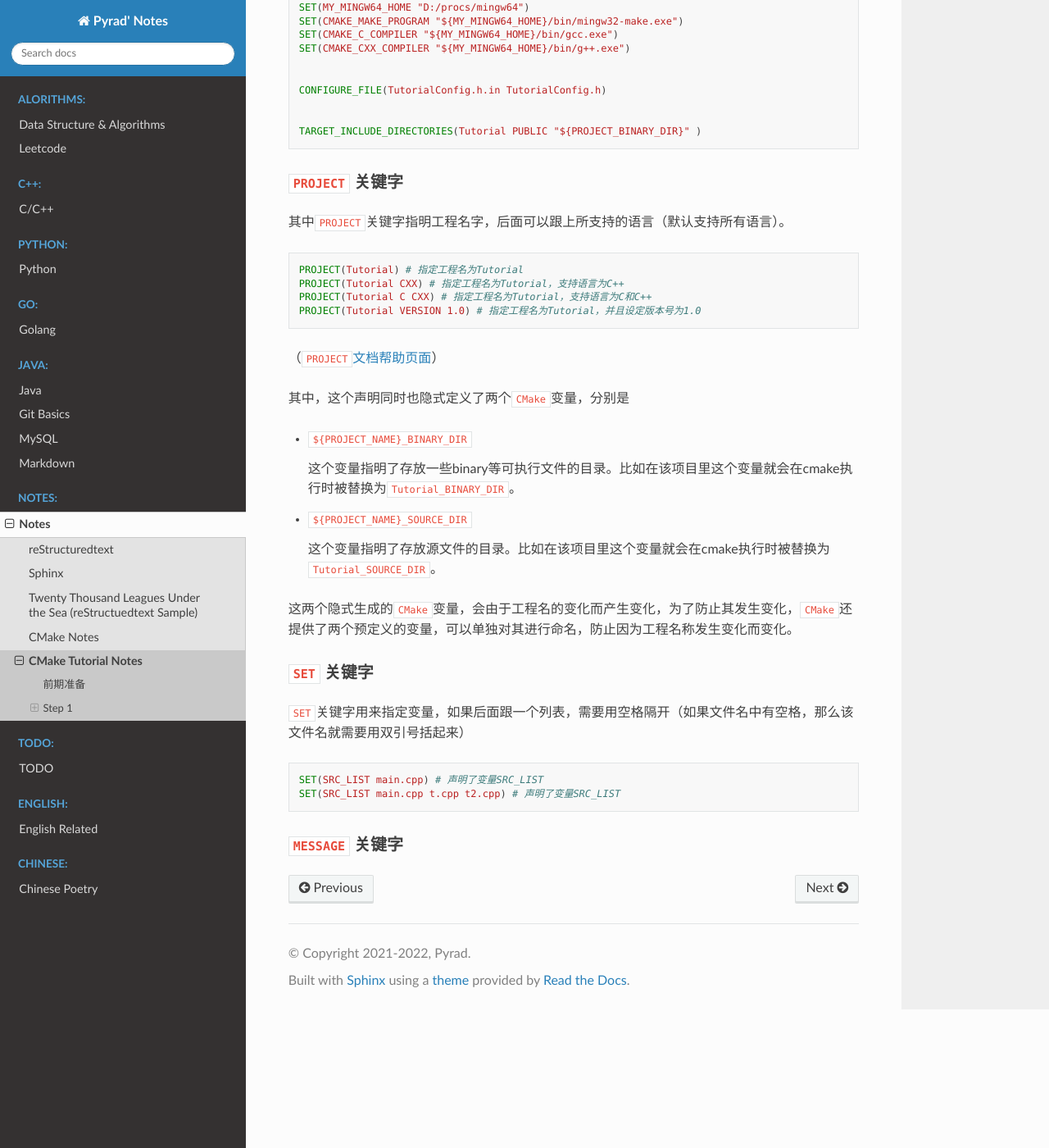
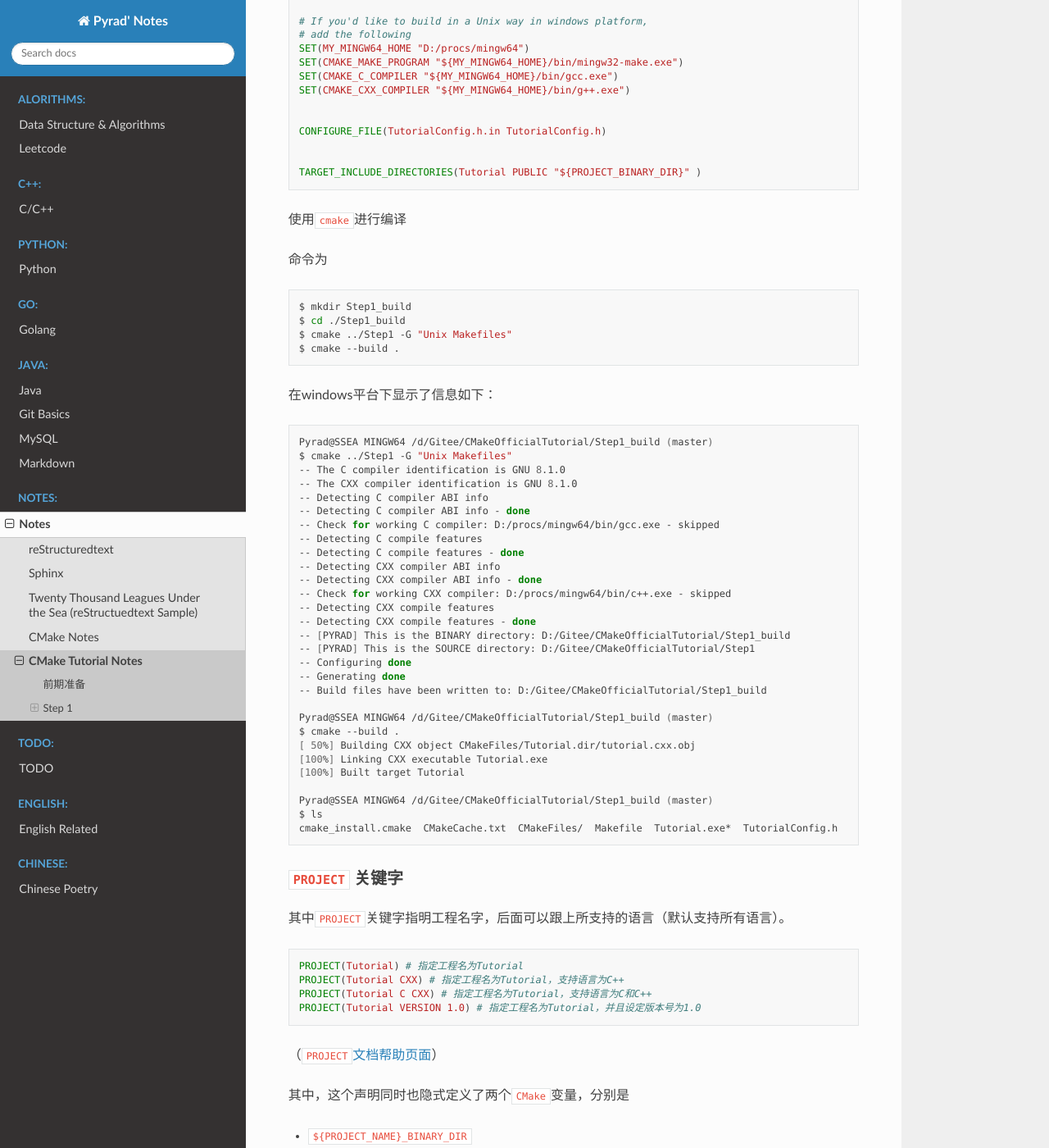
Before and after one commit to Pyrad/pyradnotes, a Sphinx documentation site: the page built from source/Notes/CMakeTutorialNotes.md, in a window 1280 px wide and 1400 px high, scrolled down 2551 px. Shown: the whole window at 82% size. Built offline with Sphinx 7.4.7 and the Read the Docs theme 2.0.0, drawn with Linux system fonts in a browser that asks for light colours; some of the changed text lies outside the part shown.

Commit message:
MESSAGE commands

````diff
--- a/source/Notes/CMakeTutorialNotes.md
+++ b/source/Notes/CMakeTutorialNotes.md
@@ -102,6 +102,9 @@
 SET(CMAKE_CXX_STANDARD 11)
 SET(CMAKE_CXX_STANDARD_REQUIRED True)
 
+MESSAGE(STATUS "[PYRAD] This is the BINARY directory: " ${Tutorial_BINARY_DIR})
+MESSAGE(STATUS "[PYRAD] This is the SOURCE directory: " ${Tutorial_SOURCE_DIR})
+
 # Add the executable
 ADD_EXECUTABLE(Tutorial tutorial.cxx)
 
@@ -120,6 +123,61 @@
 
 
 ```
+
+
+
+
+
+使用`cmake`进行编译
+
+命令为
+
+```shell
+$ mkdir Step1_build
+$ cd ./Step1_build
+$ cmake ../Step1 -G "Unix Makefiles"
+$ cmake --build .
+```
+
+在windows平台下显示了信息如下：
+
+```shell
+Pyrad@SSEA MINGW64 /d/Gitee/CMakeOfficialTutorial/Step1_build (master)
+$ cmake ../Step1 -G "Unix Makefiles"
+-- The C compiler identification is GNU 8.1.0
+-- The CXX compiler identification is GNU 8.1.0
+-- Detecting C compiler ABI info
+-- Detecting C compiler ABI info - done
+-- Check for working C compiler: D:/procs/mingw64/bin/gcc.exe - skipped
+-- Detecting C compile features
+-- Detecting C compile features - done
+-- Detecting CXX compiler ABI info
+-- Detecting CXX compiler ABI info - done
+-- Check for working CXX compiler: D:/procs/mingw64/bin/c++.exe - skipped
+-- Detecting CXX compile features
+-- Detecting CXX compile features - done
+-- [PYRAD] This is the BINARY directory: D:/Gitee/CMakeOfficialTutorial/Step1_build
+-- [PYRAD] This is the SOURCE directory: D:/Gitee/CMakeOfficialTutorial/Step1
+-- Configuring done
+-- Generating done
+-- Build files have been written to: D:/Gitee/CMakeOfficialTutorial/Step1_build
+
+Pyrad@SSEA MINGW64 /d/Gitee/CMakeOfficialTutorial/Step1_build (master)
+$ cmake --build .
+[ 50%] Building CXX object CMakeFiles/Tutorial.dir/tutorial.cxx.obj
+[100%] Linking CXX executable Tutorial.exe
+[100%] Built target Tutorial
+
+Pyrad@SSEA MINGW64 /d/Gitee/CMakeOfficialTutorial/Step1_build (master)
+$ ls
+cmake_install.cmake  CMakeCache.txt  CMakeFiles/  Makefile  Tutorial.exe*  TutorialConfig.h
+```
+
+
+
+
+
+
 
 
 
@@ -161,8 +219,32 @@
 SET(SRC_LIST main.cpp t.cpp t2.cpp) # 声明了变量SRC_LIST
 ```
 
-
+其中文件名可以带上后缀，也可以不带后缀，但是最好带上后缀，防止有歧义的情况发生（比如同时存在两个文件`main.cpp`和`main`）。
 
 
 
 ### `MESSAGE` 关键字
+
+这个关键字向终端输出用户的自定义的信息，包括三种
+
+- **`SEND_ERROR`**
+
+  产生错误，跳过生成过程
+
+- **`STATUS`**
+
+  输出信息，前缀是`--`
+
+- **`FATAL_ERROR`**
+
+  立即终止所有的`cmake`过程
+
+在本例中，输出了两条信息，
+
+```cmake
+# 变量${Tutorial_BINARY_DIR}是由cmake通过PROJECT所设定的名字自动赋值得到的
+MESSAGE(STATUS "[PYRAD] This is the BINARY directory: " ${Tutorial_BINARY_DIR})
+
+# 变量${Tutorial_SOURCE_DIR}也是由cmake通过PROJECT所设定的名字自动赋值得到的
+MESSAGE(STATUS "[PYRAD] This is the SOURCE directory: " ${Tutorial_SOURCE_DIR})
+```
````
